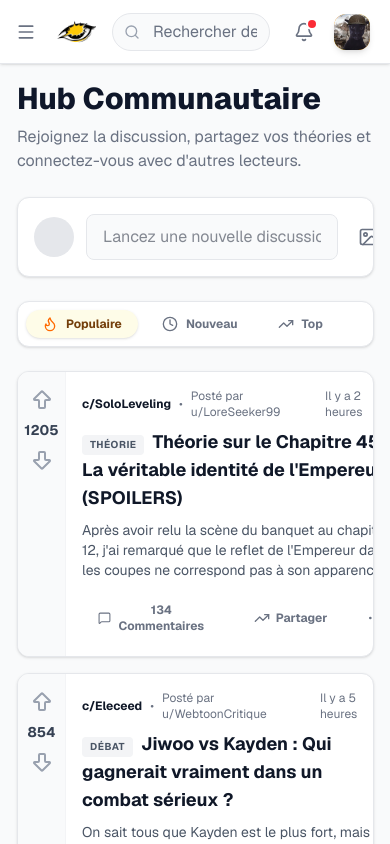
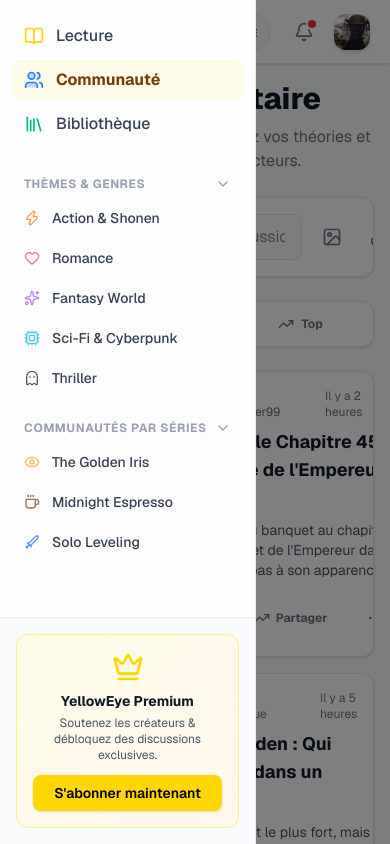
Before and after one commit to theodoredeboisseson/yellow-eye-prototype, a Next.js app: page /community in a window 390 px wide. Built offline with nearby package versions, Linux system fonts and the light colour scheme.

Commit message:
Refactor AppLayout and Navbar components; update sidebar state management and replace user avatar with ProfilePicture component for improved code organization and maintainability

```diff
--- a/src/app/community/page.tsx
+++ b/src/app/community/page.tsx
@@ -1,10 +1,11 @@
 "use client";
 
-import { TrendingUp, Clock, Image as ImageIcon, Link as LinkIcon, Flame } from "lucide-react";
+import {Clock, Flame, Image as ImageIcon, Link as LinkIcon, TrendingUp} from "lucide-react";
 import Button from "@/components/ui/Button";
 import FeedPost from "@/components/ui/FeedPost";
 import SeriesCard from "@/components/ui/SeriesCard";
 import seriesData from "@/data/series.json";
+import {ProfilePicture} from "@/components/ui/ProfilePicture";
 
 export default function CommunityFeed() {
   const feedPosts = [
@@ -57,42 +58,43 @@
         {/* Header */}
         <div>
           <h1 className="text-3xl font-extrabold text-foreground mb-2">Hub Communautaire</h1>
-          <p className="text-gray-500">Rejoignez la discussion, partagez vos théories et connectez-vous avec d&#39;autres lecteurs.</p>
+          <p className="text-gray-500">Rejoignez la discussion, partagez vos théories et connectez-vous avec
+            d&#39;autres lecteurs.</p>
         </div>
 
         {/* Create Post Input */}
         <div className="ye-card bg-white p-4 flex gap-3 items-center">
-          <div className="w-10 h-10 rounded-full bg-gray-200 shrink-0" />
+          <ProfilePicture/>
           <input
-            type="text"
-            placeholder="Lancez une nouvelle discussion ou une polémique..."
-            className="ye-input flex-1"
+              type="text"
+              placeholder="Lancez une nouvelle discussion ou une polémique..."
+              className="ye-input flex-1"
           />
           <Button variant="ghost" size="icon">
-            <ImageIcon className="w-5 h-5" />
+            <ImageIcon className="w-5 h-5"/>
           </Button>
           <Button variant="ghost" size="icon">
-            <LinkIcon className="w-5 h-5" />
+            <LinkIcon className="w-5 h-5"/>
           </Button>
         </div>
 
         {/* Feed Sorting */}
         <div className="ye-card bg-white p-2 flex items-center gap-2">
           <Button variant="primary" size="sm" className="gap-2 bg-yellow-50 text-yellow-900 border-none">
-            <Flame className="w-4 h-4 text-orange-500" /> Populaire
+            <Flame className="w-4 h-4 text-orange-500"/> Populaire
           </Button>
           <Button variant="ghost" size="sm" className="gap-2">
-            <Clock className="w-4 h-4" /> Nouveau
+            <Clock className="w-4 h-4"/> Nouveau
           </Button>
           <Button variant="ghost" size="sm" className="gap-2">
-            <TrendingUp className="w-4 h-4" /> Top
+            <TrendingUp className="w-4 h-4"/> Top
           </Button>
         </div>
 
         {/* Posts */}
         <div className="space-y-4">
           {feedPosts.map((post) => (
-            <FeedPost key={post.id} {...post} />
+              <FeedPost key={post.id} {...post} />
           ))}
         </div>
       </div>
@@ -105,7 +107,7 @@
           <h3 className="font-bold text-gray-900 mb-4">Webtoons Tendances</h3>
           <div className="space-y-4">
             {trendingWebtoons.map((series) => (
-              <SeriesCard key={series.id} {...series} isCompact />
+                <SeriesCard key={series.id} {...series} isCompact/>
             ))}
           </div>
           <Button variant="secondary" className="w-full mt-4 text-primary border-primary hover:bg-yellow-50">
--- a/src/components/layout/AppLayout.tsx
+++ b/src/components/layout/AppLayout.tsx
@@ -5,7 +5,7 @@
 import Sidebar from "./Sidebar";
 
 export default function AppLayout({ children }: { children: React.ReactNode }) {
-  const [sidebarOpen, setSidebarOpen] = useState(false);
+  const [sidebarOpen, setSidebarOpen] = useState(true);
 
   return (
     <div className="flex h-screen overflow-hidden bg-background">
@@ -14,7 +14,7 @@
 
       {/* Main Content Area */}
       <div
-        className={`flex flex-col flex-1 min-w-0 transition-all duration-300 ease-in-out md:ml-64`}
+        className={`flex flex-col flex-1 min-w-0 transition-all duration-300 ease-in-out ${sidebarOpen ? "md:ml-64" : "md:ml-0"}`}
       >
         <Navbar toggleSidebar={() => setSidebarOpen(!sidebarOpen)} />
 
--- a/src/components/layout/Navbar.tsx
+++ b/src/components/layout/Navbar.tsx
@@ -4,6 +4,7 @@
 import { Menu, Search, Bell, MessageSquare, Flame, Sparkles } from "lucide-react";
 import Image from "next/image";
 import Link from "next/link";
+import {ProfilePicture} from "@/components/ui/ProfilePicture";
 
 interface NavbarProps {
   toggleSidebar: () => void;
@@ -152,18 +153,7 @@
         </div>
 
         <Link href="/library" className="flex items-center gap-2 p-1 rounded-xl hover:bg-gray-100 transition-all duration-300 active:scale-95">
-          <div className="w-9 h-9 rounded-xl overflow-hidden p-0.5 bg-linear-to-tr from-primary via-orange-400 to-yellow-300 shadow-md relative group/avatar">
-            <div className="w-full h-full rounded-[10px] bg-white p-px overflow-hidden">
-              <Image
-                src="/profile.png"
-                alt="User Avatar"
-                fill
-                sizes="36px"
-                className="object-cover rounded-[9px]"
-              />
-            </div>
-            <div className="absolute inset-0 bg-primary/20 opacity-0 group-hover/avatar:opacity-100 transition-opacity pointer-events-none" />
-          </div>
+          <ProfilePicture/>
         </Link>
       </div>
     </header>
--- a/src/components/layout/Sidebar.tsx
+++ b/src/components/layout/Sidebar.tsx
@@ -38,11 +38,10 @@
   return (
     <aside
       className={`
-        fixed inset-y-0 left-0 z-30 flex flex-col w-64
+        fixed inset-y-0 left-0 z-40 flex flex-col w-64
         bg-[#fdfdfd] border-r border-gray-200
         transform transition-transform duration-300 ease-in-out
         ${isOpen ? "translate-x-0" : "-translate-x-full"}
-        md:translate-x-0
       `}
     >
       <div className="flex-1 overflow-y-auto py-4 px-3 custom-scrollbar">
--- /dev/null
+++ b/src/components/ui/ProfilePicture.tsx
@@ -0,0 +1,21 @@
+import {Component} from "react";
+import Image from "next/image";
+
+export class ProfilePicture extends Component {
+    render() {
+        return <div
+            className="w-9 h-9 rounded-xl overflow-hidden p-0.5 bg-linear-to-tr from-primary via-orange-400 to-yellow-300 shadow-md relative group/avatar">
+            <div className="w-full h-full rounded-[10px] bg-white p-px overflow-hidden">
+                <Image
+                    src="/profile.png"
+                    alt="User Avatar"
+                    fill
+                    sizes="36px"
+                    className="object-cover rounded-[9px]"
+                />
+            </div>
+            <div
+                className="absolute inset-0 bg-primary/20 opacity-0 group-hover/avatar:opacity-100 transition-opacity pointer-events-none"/>
+        </div>;
+    }
+}
```
